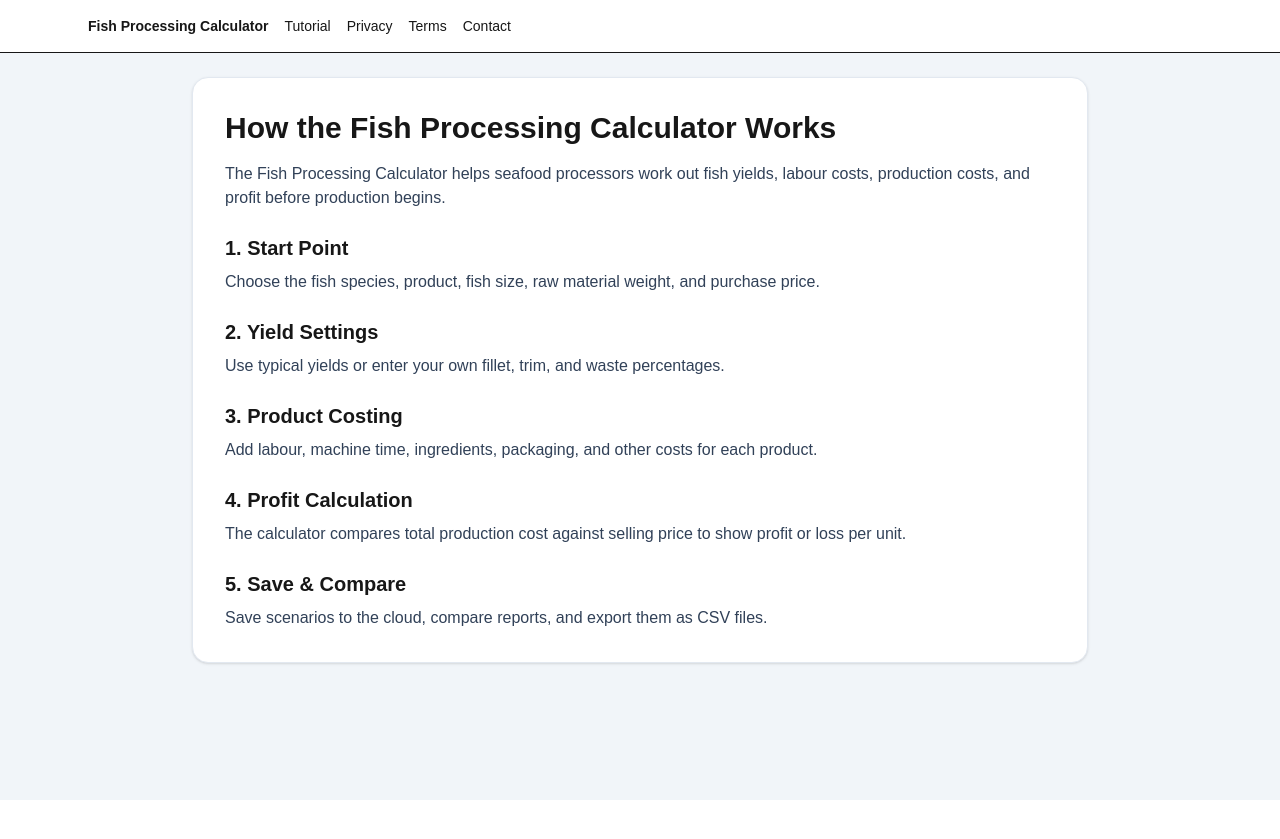
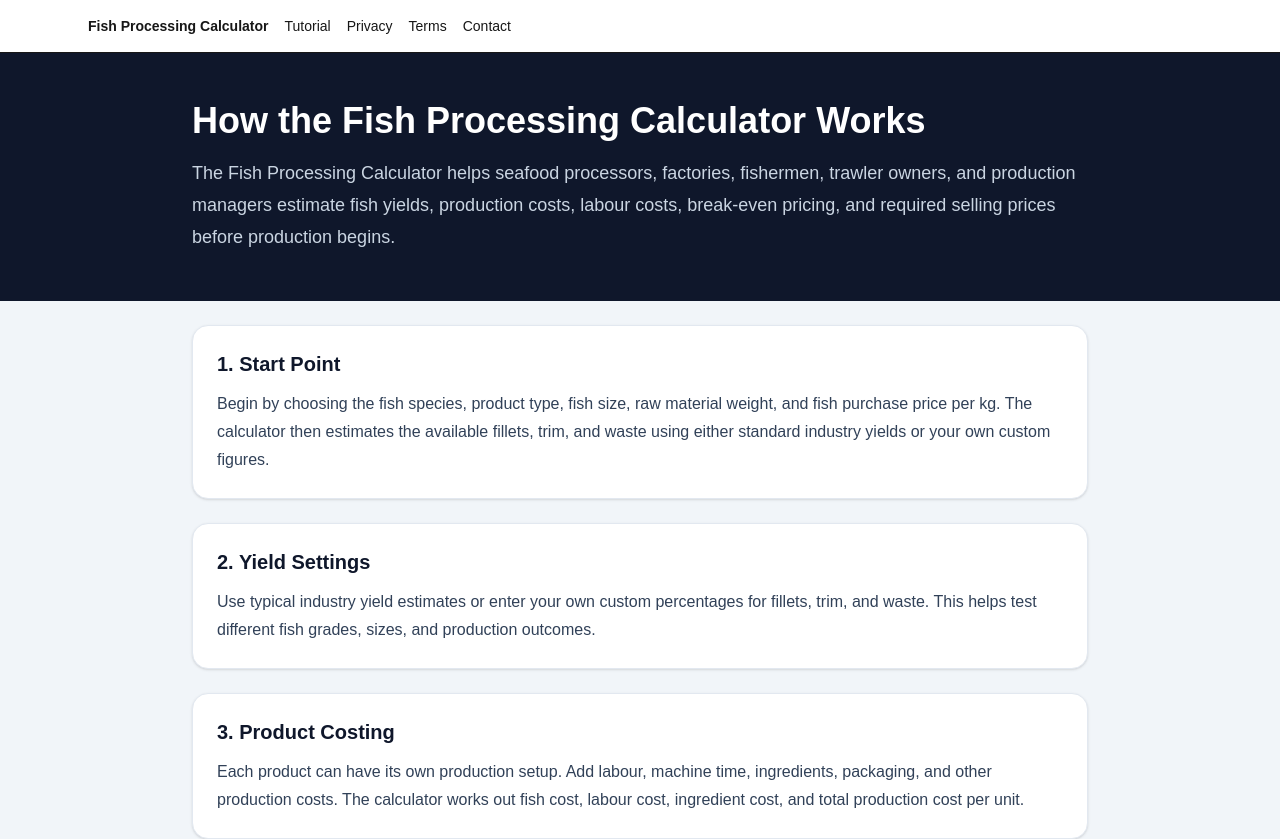
Before and after one commit to piardog/fish-processing-calculator, a Next.js app: page /tutorial in a window 1280 px wide. Shown: the top 839 px of the page. Before the commit the page ends 800 px from the top, so only its background shows below. Built offline with nearby package versions, Linux system fonts and the light colour scheme.

Commit message:
Added tutorial page

```diff
--- a/app/page.tsx
+++ b/app/page.tsx
@@ -638,7 +638,19 @@ export default function FishProductCalculatorBasic() {
 
           <div className="mt-6 rounded-xl border border-slate-700 bg-slate-800 p-5 text-sm leading-7 text-slate-200 max-w-3xl">
             <p>
-              This tool is currently being tested and refined. If you would like access, or if you have feedback from a fish processing or seafood production background, please contact Dan at info@moonblogger.com.
+              <div className="mt-6 rounded-xl border border-slate-700 bg-slate-800 p-5 text-sm leading-7 text-slate-200 max-w-3xl">
+
+   <p>
+  Built for seafood processors, factories, fishermen, trawler owners, and production planning.
+  <br /><br />
+  This calculator helps estimate fish yields, labour costs, production costs, and break-even pricing before processing begins.
+  <br /><br />
+  Use the Tutorial section above to learn how the calculator works step-by-step.
+  <br /><br />
+  For enquiries or industry feedback, please contact Dan at info@moonblogger.com.
+</p>
+
+</div>
             </p>
           </div>
         </div>
--- a/app/tutorial/page.tsx
+++ b/app/tutorial/page.tsx
@@ -23,43 +23,95 @@ export default function TutorialPage() {
         </div>
       </div>
 
-      <div className="p-6">
-        <div className="mx-auto max-w-4xl rounded-2xl bg-white p-8 shadow-sm border border-slate-200">
-          <h1 className="text-3xl font-bold mb-4">
+      <section className="bg-slate-900 text-white px-6 py-12">
+        <div className="max-w-4xl mx-auto">
+          <h1 className="text-3xl md:text-4xl font-bold mb-4">
             How the Fish Processing Calculator Works
           </h1>
-
-          <p className="text-slate-700 mb-6">
-            The Fish Processing Calculator helps seafood processors work out fish yields,
-            labour costs, production costs, and profit before production begins.
-          </p>
-
-          <h2 className="text-xl font-semibold mt-6 mb-2">1. Start Point</h2>
-          <p className="text-slate-700">
-            Choose the fish species, product, fish size, raw material weight, and purchase price.
-          </p>
-
-          <h2 className="text-xl font-semibold mt-6 mb-2">2. Yield Settings</h2>
-          <p className="text-slate-700">
-            Use typical yields or enter your own fillet, trim, and waste percentages.
-          </p>
-
-          <h2 className="text-xl font-semibold mt-6 mb-2">3. Product Costing</h2>
-          <p className="text-slate-700">
-            Add labour, machine time, ingredients, packaging, and other costs for each product.
-          </p>
-
-          <h2 className="text-xl font-semibold mt-6 mb-2">4. Profit Calculation</h2>
-          <p className="text-slate-700">
-            The calculator compares total production cost against selling price to show profit or loss per unit.
-          </p>
-
-          <h2 className="text-xl font-semibold mt-6 mb-2">5. Save & Compare</h2>
-          <p className="text-slate-700">
-            Save scenarios to the cloud, compare reports, and export them as CSV files.
+          <p className="text-slate-300 text-lg leading-8">
+            The Fish Processing Calculator helps seafood processors, factories,
+            fishermen, trawler owners, and production managers estimate fish
+            yields, production costs, labour costs, break-even pricing, and
+            required selling prices before production begins.
           </p>
         </div>
-      </div>
+      </section>
+
+      <section className="p-6">
+        <div className="mx-auto max-w-4xl space-y-6">
+          {[
+            {
+              title: "1. Start Point",
+              text: "Begin by choosing the fish species, product type, fish size, raw material weight, and fish purchase price per kg. The calculator then estimates the available fillets, trim, and waste using either standard industry yields or your own custom figures.",
+            },
+            {
+              title: "2. Yield Settings",
+              text: "Use typical industry yield estimates or enter your own custom percentages for fillets, trim, and waste. This helps test different fish grades, sizes, and production outcomes.",
+            },
+            {
+              title: "3. Product Costing",
+              text: "Each product can have its own production setup. Add labour, machine time, ingredients, packaging, and other production costs. The calculator works out fish cost, labour cost, ingredient cost, and total production cost per unit.",
+            },
+            {
+              title: "4. Break-Even Analysis",
+              text: "The calculator shows the break-even price per unit, required selling price, safety margin, and target margin percentage. This helps determine whether a product is commercially viable before production begins.",
+            },
+            {
+              title: "5. Target Margin Planning",
+              text: "Adjust the Target Margin % live to test different pricing scenarios. The calculator instantly recalculates the required selling price needed to achieve that margin.",
+            },
+            {
+              title: "6. Labour Breakdown",
+              text: "The Labour Breakdown section estimates staff required, machine hours used, hourly labour rates, and extra labour tasks. This gives a clearer picture of real production costs.",
+            },
+            {
+              title: "7. Ingredients & Other Costs",
+              text: "Add ingredients, packaging, labels, trays, and other production costs. Each product can have its own custom cost structure.",
+            },
+            {
+              title: "8. Save & Compare",
+              text: "Save production scenarios to the cloud and compare different production runs. Reports can also be exported as CSV files for management reporting, production planning, costing reviews, and pricing analysis.",
+            },
+          ].map((item) => (
+            <div
+              key={item.title}
+              className="rounded-2xl bg-white border border-slate-200 p-6 shadow-sm"
+            >
+              <h2 className="text-xl font-semibold mb-3 text-slate-900">
+                {item.title}
+              </h2>
+              <p className="text-slate-700 leading-7">{item.text}</p>
+            </div>
+          ))}
+
+          <div className="rounded-2xl bg-white border border-slate-200 p-6 shadow-sm">
+            <h2 className="text-xl font-semibold mb-3 text-slate-900">
+              Example Use Cases
+            </h2>
+            <div className="grid md:grid-cols-2 gap-3 text-slate-700">
+              <div className="rounded-xl bg-slate-50 p-3">Fish fillets</div>
+              <div className="rounded-xl bg-slate-50 p-3">Fish fingers</div>
+              <div className="rounded-xl bg-slate-50 p-3">Fish cakes</div>
+              <div className="rounded-xl bg-slate-50 p-3">Smoked products</div>
+              <div className="rounded-xl bg-slate-50 p-3">Breaded products</div>
+              <div className="rounded-xl bg-slate-50 p-3">Yield analysis</div>
+              <div className="rounded-xl bg-slate-50 p-3">Break-even pricing</div>
+              <div className="rounded-xl bg-slate-50 p-3">Product viability testing</div>
+            </div>
+          </div>
+
+          <div className="rounded-2xl border border-amber-200 bg-amber-50 p-6 text-amber-900 shadow-sm">
+            <h2 className="text-xl font-semibold mb-3">Important Note</h2>
+            <p className="leading-7">
+              All figures produced by the calculator are estimates only. Actual
+              yields and production costs may vary depending on fish quality,
+              species, processing method, labour efficiency, and production
+              conditions. The calculator should be used as a planning and
+              estimation tool only.
+            </p>
+          </div>
+        </div>
+      </section>
     </main>
   );
 }
```
